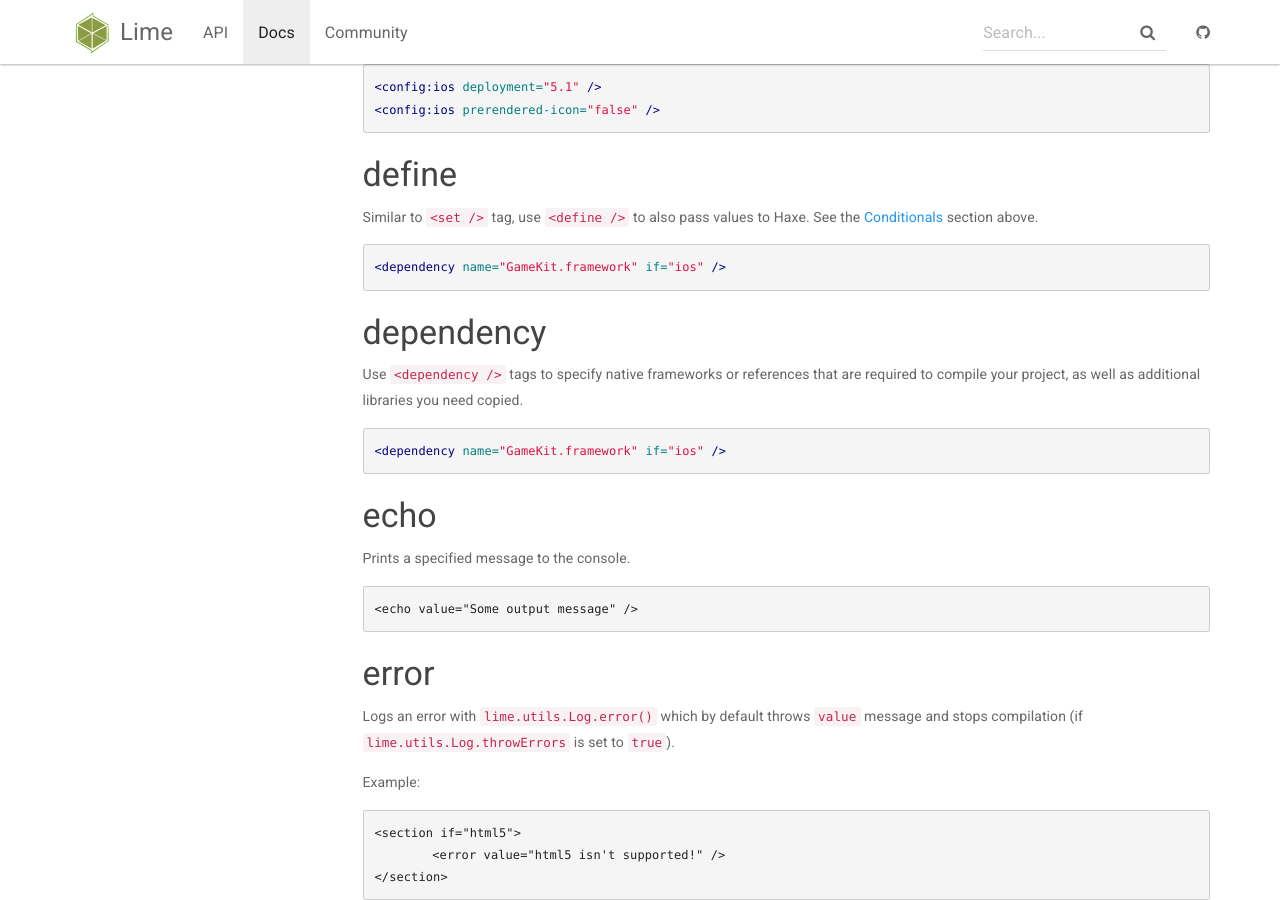
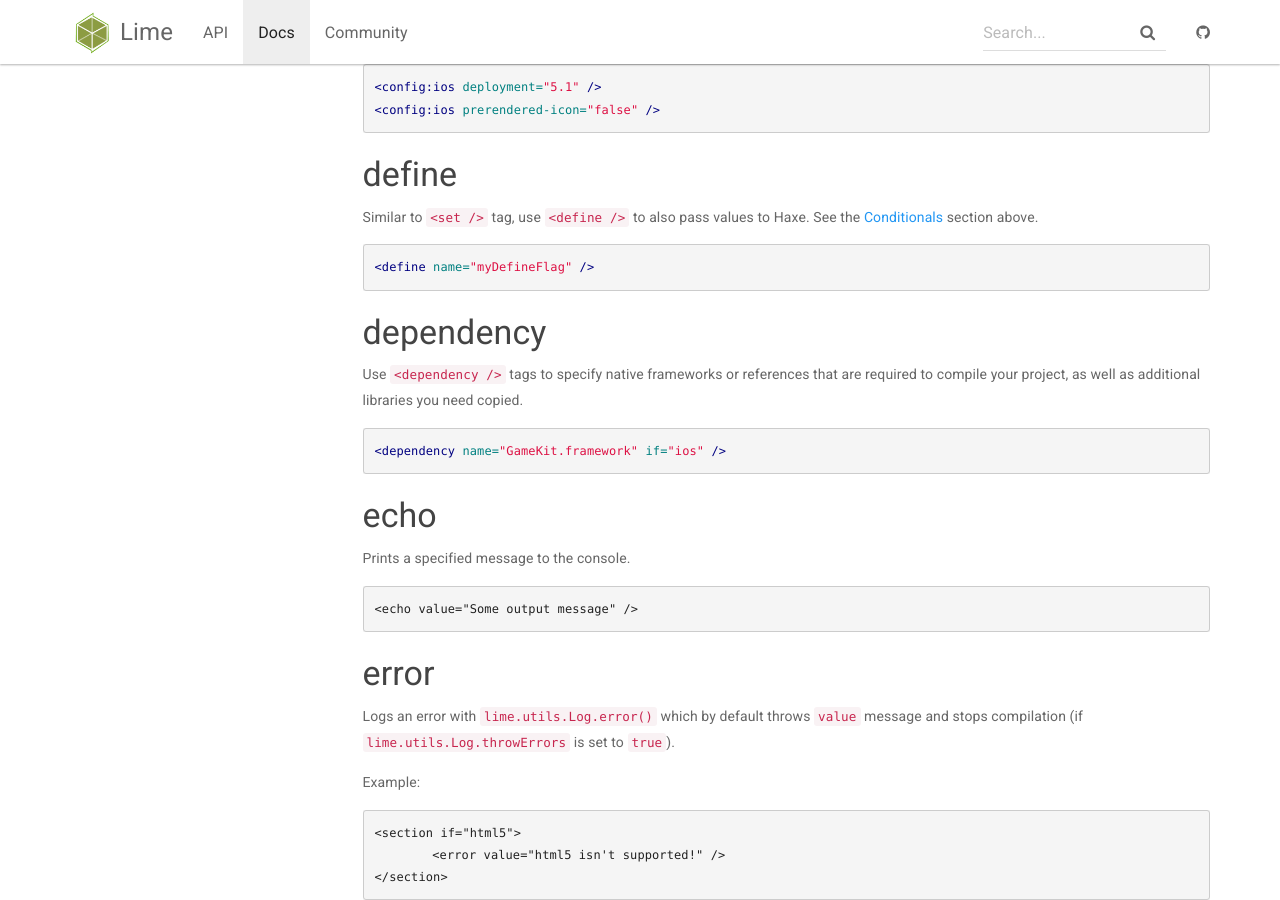
Before and after one commit to openfl/lime.openfl.org, a Jekyll site: the page built from _docs/project-files/xml-format.md, in a window 1280 px wide and 900 px high, scrolled down 5047 px. Built offline with Jekyll 4.4.1, drawn with Linux system fonts in a browser that asks for light colours; nearby versions of some CDN libraries.

Commit message:
Fixed example xml

````diff
--- a/_docs/project-files/xml-format.md
+++ b/_docs/project-files/xml-format.md
@@ -237,7 +237,7 @@ Use `<config:ios />` tags to set iOS-specific values when compiling. The `deploy
 Similar to `<set />` tag, use `<define />` to also pass values to Haxe. See the [Conditionals](#Conditionals) section above.
 
 ```xml
-<dependency name="GameKit.framework" if="ios" />
+<define name="myDefineFlag" />
 ```
 
 
````
